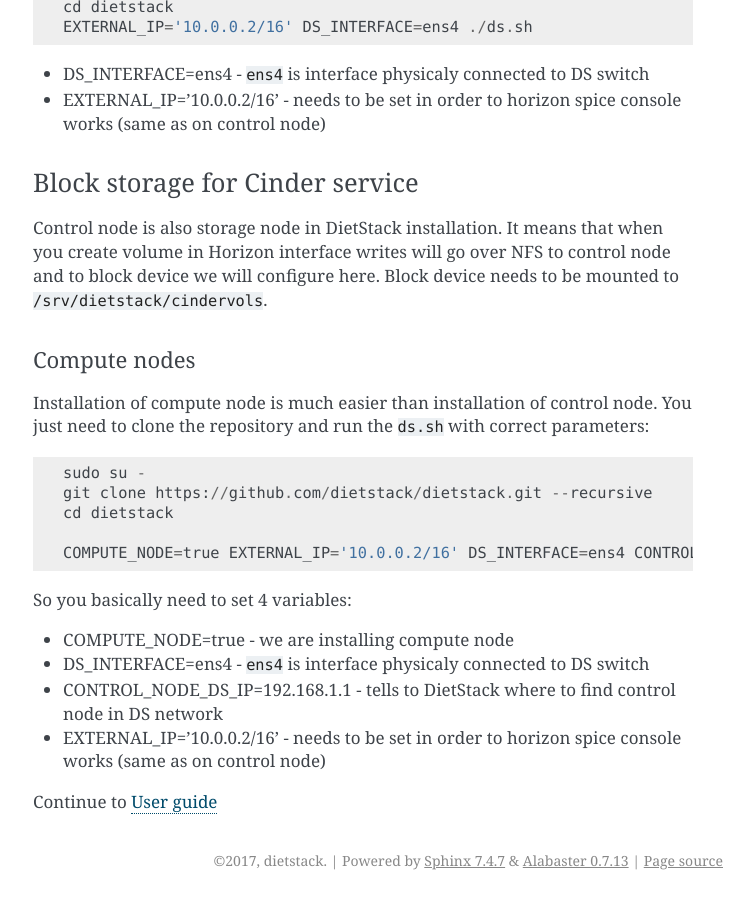
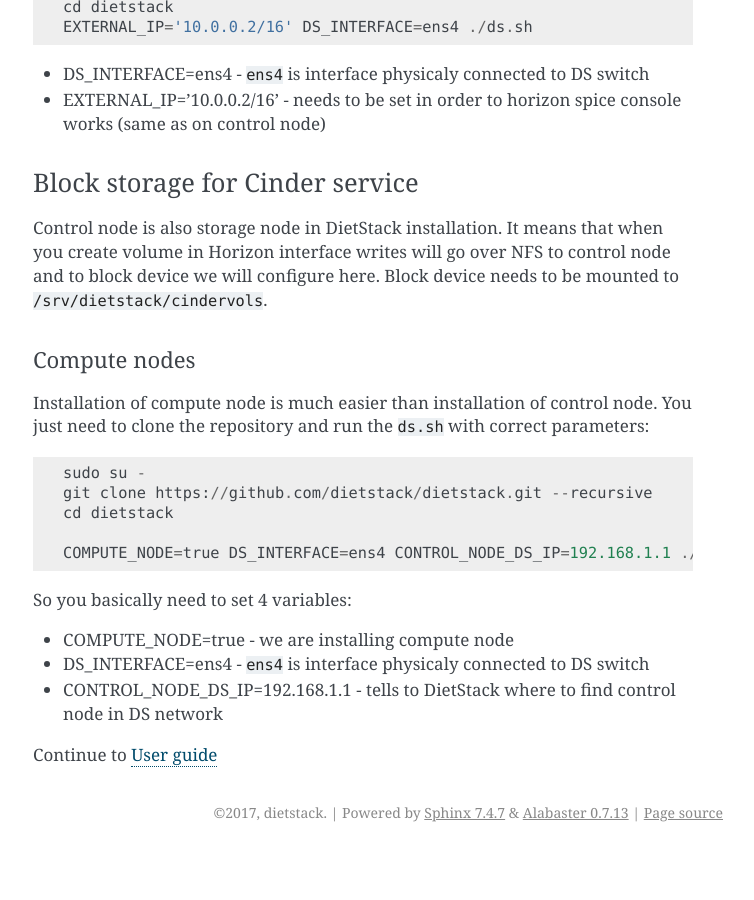
Before and after one commit to dietstack/dietstack, a Sphinx documentation site: the page built from doc/installation.rst, in a window 1280 px wide and 900 px high, scrolled down 4036 px. Shown: the whole window, without its empty margins (387-1141 px from the left). Built offline with Sphinx 7.4.7, drawn with Linux system fonts in a browser that asks for light colours; after the commit the page ends 4888 px from its top, so only the background shows below that.

Commit message:
Updated DOC: EXTERNAL_IP not needed on compute node

```diff
--- a/doc/installation.rst
+++ b/doc/installation.rst
@@ -183,13 +183,12 @@
     git clone https://github.com/dietstack/dietstack.git --recursive
     cd dietstack
 
-    COMPUTE_NODE=true EXTERNAL_IP='10.0.0.2/16' DS_INTERFACE=ens4 CONTROL_NODE_DS_IP=192.168.1.1 ./ds.sh
+    COMPUTE_NODE=true DS_INTERFACE=ens4 CONTROL_NODE_DS_IP=192.168.1.1 ./ds.sh
 
 So you basically need to set 4 variables:
 
 - COMPUTE_NODE=true - we are installing compute node
 - DS_INTERFACE=ens4 - ``ens4`` is interface physicaly connected to DS switch
 - CONTROL_NODE_DS_IP=192.168.1.1 - tells to DietStack where to find control node in DS network
-- EXTERNAL_IP='10.0.0.2/16' - needs to be set in order to horizon spice console works (same as on control node)
 
 Continue to :ref:`user-guide`
```
